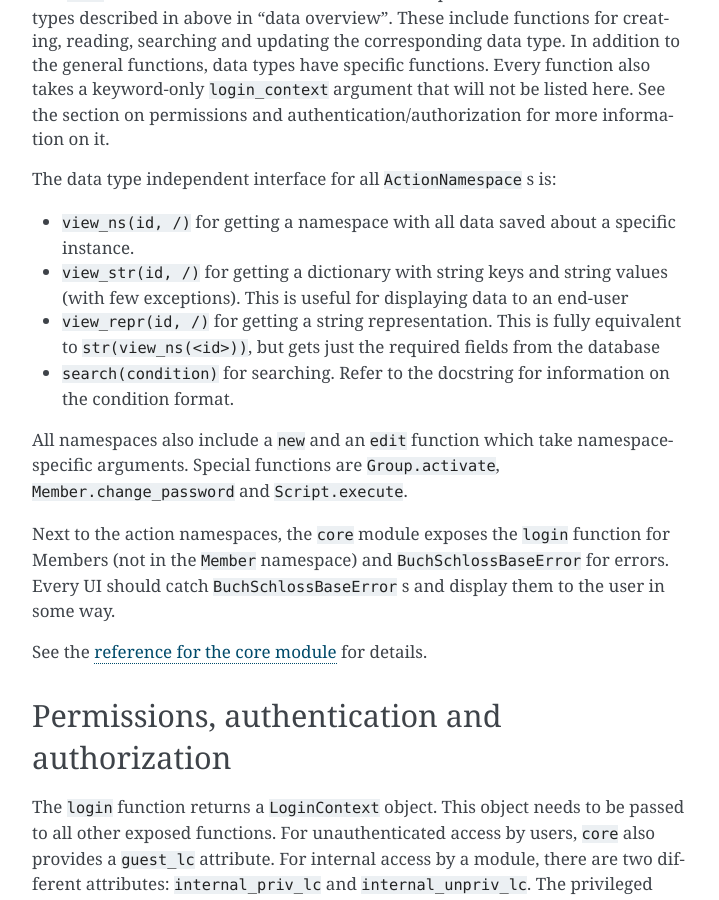
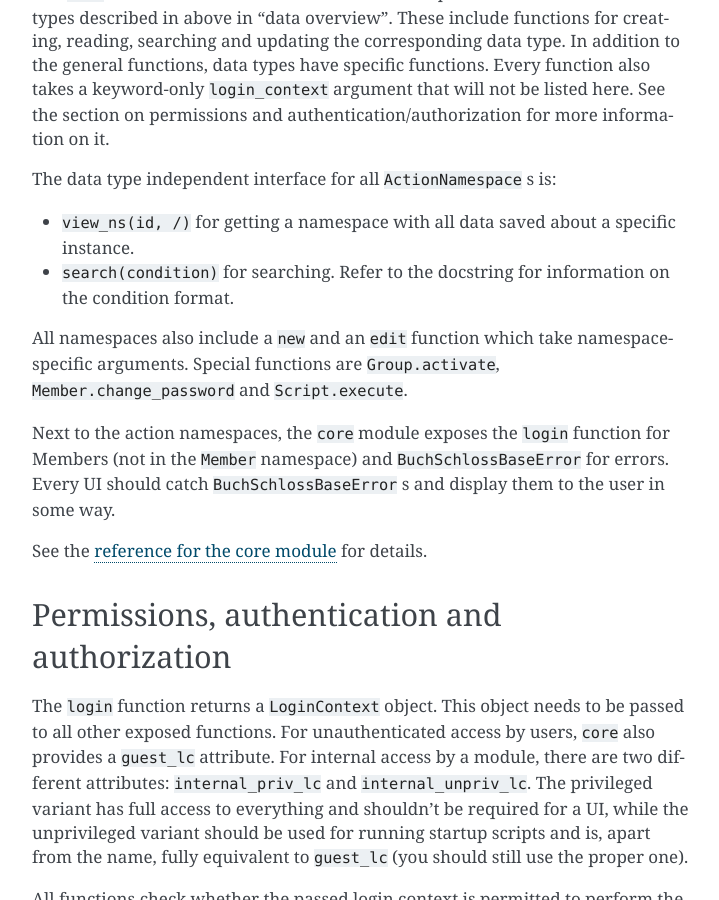
Before and after one commit to mikitsu/buchschloss, a Sphinx documentation site: the page built from doc/api.rst, in a window 1280 px wide and 900 px high, scrolled down 2128 px. Shown: the whole window, without its empty margins (388-1107 px from the left). Built offline with Sphinx 7.4.7, drawn with Linux system fonts in a browser that asks for light colours.

Commit message:
remove view_str and view_repr from docs

```diff
--- a/doc/api.rst
+++ b/doc/api.rst
@@ -97,10 +97,6 @@ and authentication/authorization for more information on it.
 The data type independent interface for all ``ActionNamespace`` s is:
 
 - ``view_ns(id, /)`` for getting a namespace with all data saved about a specific instance.
-- ``view_str(id, /)`` for getting a dictionary with string keys and string values
-  (with few exceptions). This is useful for displaying data to an end-user
-- ``view_repr(id, /)`` for getting a string representation. This is fully equivalent to
-  ``str(view_ns(<id>))``, but gets just the required fields from the database
 - ``search(condition)`` for searching. Refer to the docstring for
   information on the condition format.
 
```
Also changed, not shown: doc/core-ref.rst (+8 -8 lines).
